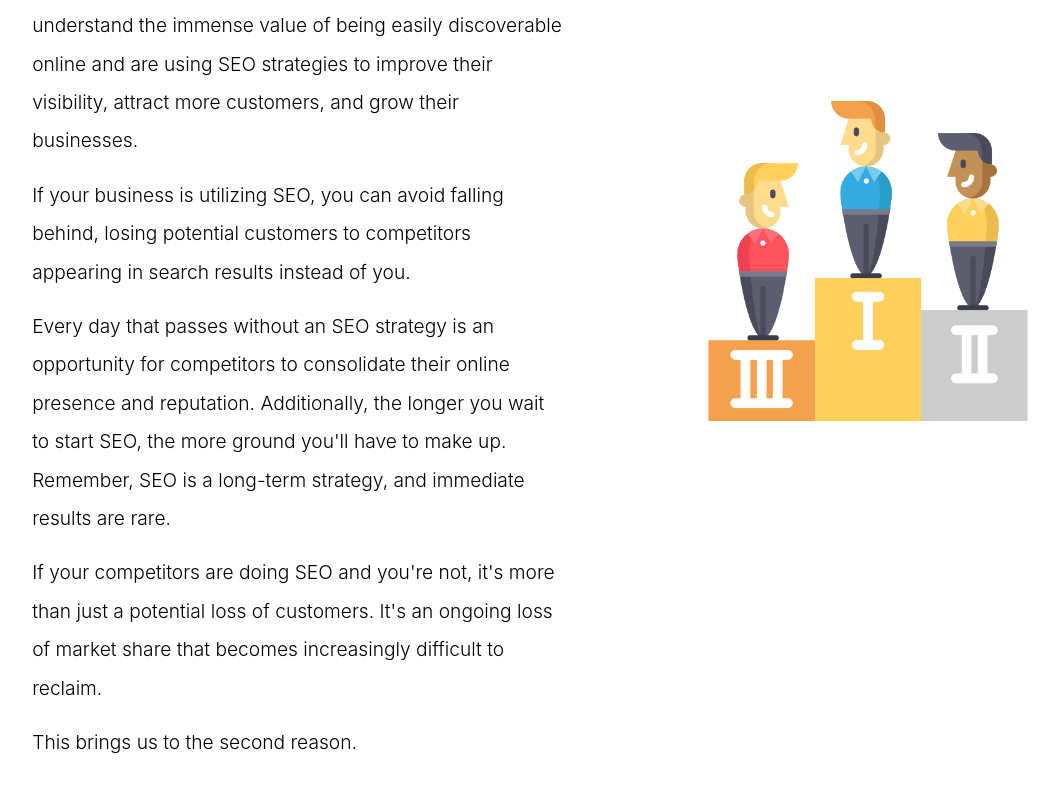
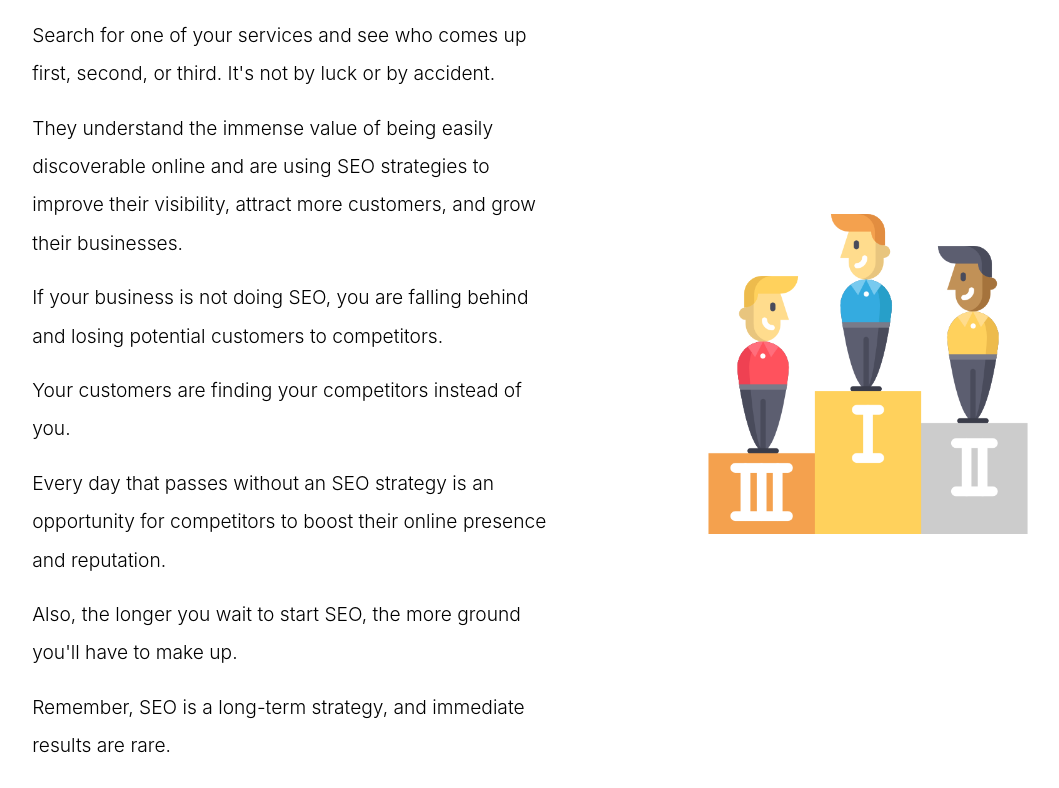
Before and after one commit to kgb4000/baltimoreseoconsultant, a Next.js app: page / in a window 1280 px wide. Shown: the part 1392-2180 px from the top of the page, without its empty margins (57-1116 px from the left). Built offline with nearby package versions, Linux system fonts and the light colour scheme.

Commit message:
Changed content at the begining.

```diff
--- a/app/page.js
+++ b/app/page.js
@@ -73,26 +73,34 @@ export default function Home() {
             />
             <div className="grid-item-2">
               <h3>#1. Your Competitors are Already Doing SEO</h3>
+              <p>You see it every time you search for your services.</p>
+              <p>Your competitors are on the first page.</p>
+              <p>Don't believe me?</p>
               <p>
-                You see it every time you search for your services. Your
-                competitors are on the first page. Don't believe me? Search for
-                one of your services and see who comes up first, second, or
-                third. It's not by luck or by accident. They understand the
-                immense value of being easily discoverable online and are using
-                SEO strategies to improve their visibility, attract more
-                customers, and grow their businesses.
+                Search for one of your services and see who comes up first,
+                second, or third. It's not by luck or by accident.
               </p>
               <p>
-                If your business is utilizing SEO, you can avoid falling behind,
-                losing potential customers to competitors appearing in search
-                results instead of you.
+                They understand the immense value of being easily discoverable
+                online and are using SEO strategies to improve their visibility,
+                attract more customers, and grow their businesses.
               </p>
               <p>
+                If your business is not doing SEO, you are falling behind and
+                losing potential customers to competitors.
+              </p>
+              <p>Your customers are finding your competitors instead of you.</p>
+              <p>
                 Every day that passes without an SEO strategy is an opportunity
-                for competitors to consolidate their online presence and
-                reputation. Additionally, the longer you wait to start SEO, the
-                more ground you'll have to make up. Remember, SEO is a long-term
-                strategy, and immediate results are rare.
+                for competitors to boost their online presence and reputation.
+              </p>
+              <p>
+                Also, the longer you wait to start SEO, the more ground you'll
+                have to make up.
+              </p>
+              <p>
+                Remember, SEO is a long-term strategy, and immediate results are
+                rare.
               </p>
               <p>
                 If your competitors are doing SEO and you're not, it's more than
```
